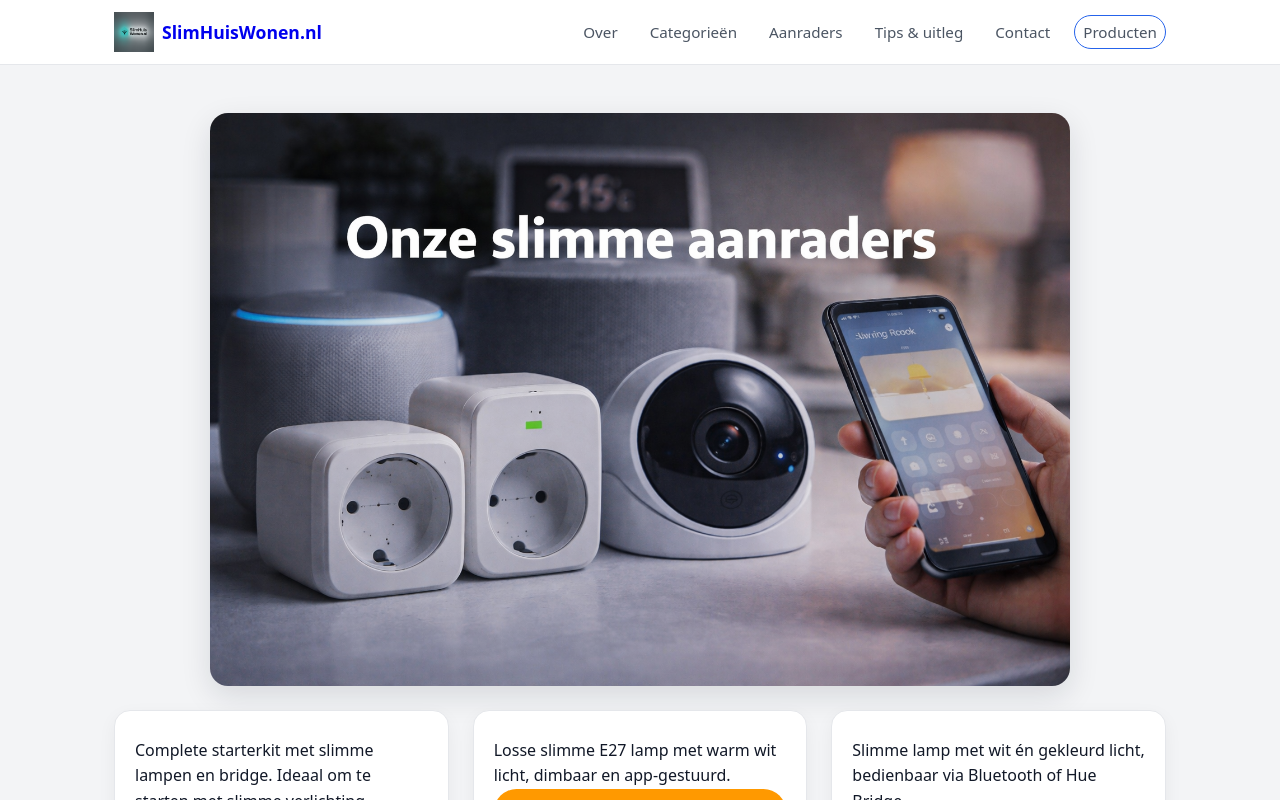
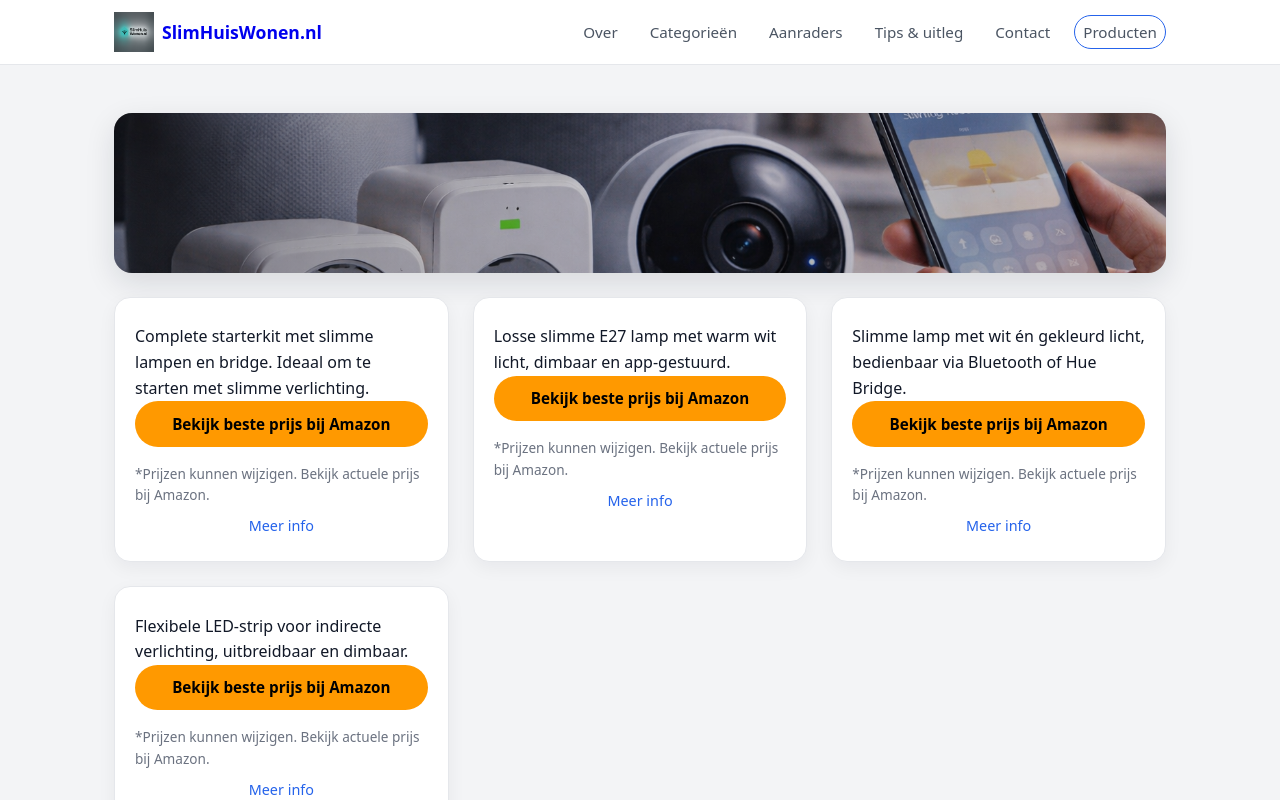
Before and after one commit to hafidgrad/SlimHuisWonen, a Next.js app: page /aanraders in a window 1280 px wide. Shown: the top 800 px of the page. Built offline with nearby package versions, Linux system fonts and the light colour scheme.

Commit message:
app/globals.css

```diff
--- a/app/globals.css
+++ b/app/globals.css
@@ -728,3 +728,64 @@ html {
   border-radius: 18px;
   box-shadow: 0 10px 30px rgba(15, 23, 42, 0.12);
 }
+
+/* ✅ Section banners (voor titels zoals Categorieën / Aanraders) */
+.section-banner {
+  width: 100%;
+  max-width: 1100px;      /* zelfde als container */
+  height: 160px;          /* banner hoogte (pas aan indien gewenst) */
+  object-fit: cover;      /* crop zoals een banner */
+  display: block;
+  margin: 0 auto 1.5rem;
+  border-radius: 18px;
+  box-shadow: 0 10px 30px rgba(15, 23, 42, 0.12);
+}
+
+/* Mobiel iets lager */
+@media (max-width: 768px) {
+  .section-banner {
+    height: 120px;
+    border-radius: 16px;
+    margin-bottom: 1.25rem;
+  }
+}
+
+/* ✅ Section banner (breed + laag zoals hero) */
+.section-banner-wrap {
+  position: relative;
+  width: 100%;
+  max-width: 1100px;      /* zelfde als container */
+  height: 160px;          /* bannerhoogte */
+  margin: 0 auto 1.5rem;
+  border-radius: 18px;
+  overflow: hidden;
+  box-shadow: 0 10px 30px rgba(15, 23, 42, 0.12);
+}
+
+.section-banner-img {
+  width: 100%;
+  height: 100%;
+  object-fit: cover;
+  display: block;
+}
+
+/* ✅ Subtiele overlay (premium look) */
+.section-banner-overlay {
+  position: absolute;
+  inset: 0;
+  background: linear-gradient(
+    90deg,
+    rgba(0, 0, 0, 0.30) 0%,
+    rgba(0, 0, 0, 0.12) 45%,
+    rgba(0, 0, 0, 0.06) 100%
+  );
+}
+
+/* Mobiel */
+@media (max-width: 768px) {
+  .section-banner-wrap {
+    height: 120px;
+    border-radius: 16px;
+    margin-bottom: 1.25rem;
+  }
+}
--- a/components/TopAanraders.jsx
+++ b/components/TopAanraders.jsx
@@ -7,12 +7,15 @@ export default function TopAanraders() {
   return (
     <section className="section">
       <div className="container">
-        {/* ✅ Titel vervangen door afbeelding */}
-        <img
-          src="/images/onze-slimme-aanraders.png"
-          alt="Onze slimme aanraders"
-          className="categories-title-image"
-        />
+        {/* ✅ Banner titel (afbeelding + subtiele overlay) */}
+        <div className="section-banner-wrap">
+          <img
+            src="/images/onze-slimme-aanraders.png"
+            alt="Onze slimme aanraders"
+            className="section-banner-img"
+          />
+          <div className="section-banner-overlay" />
+        </div>
 
         <div className="product-grid">
           {products.map((p) => (
```
